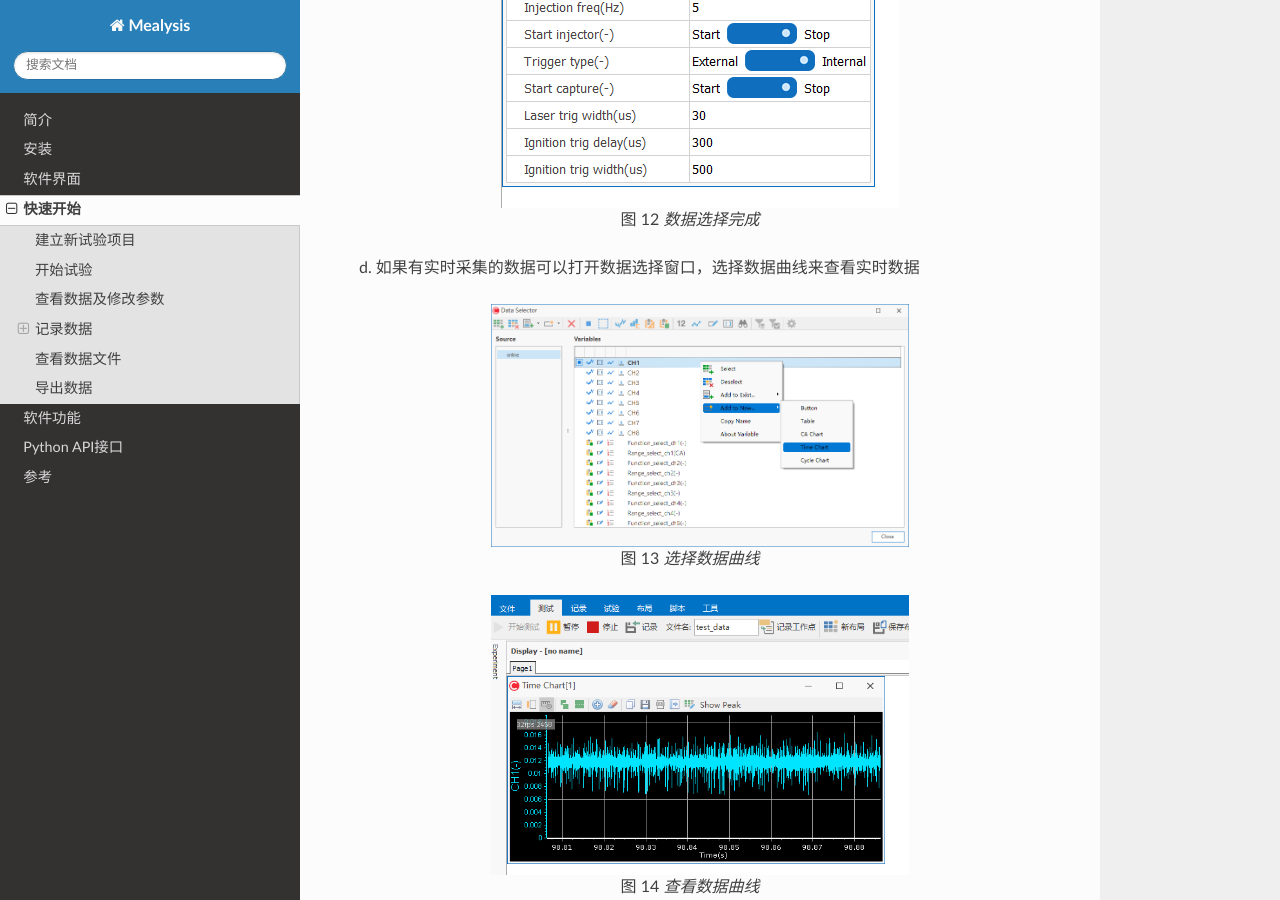
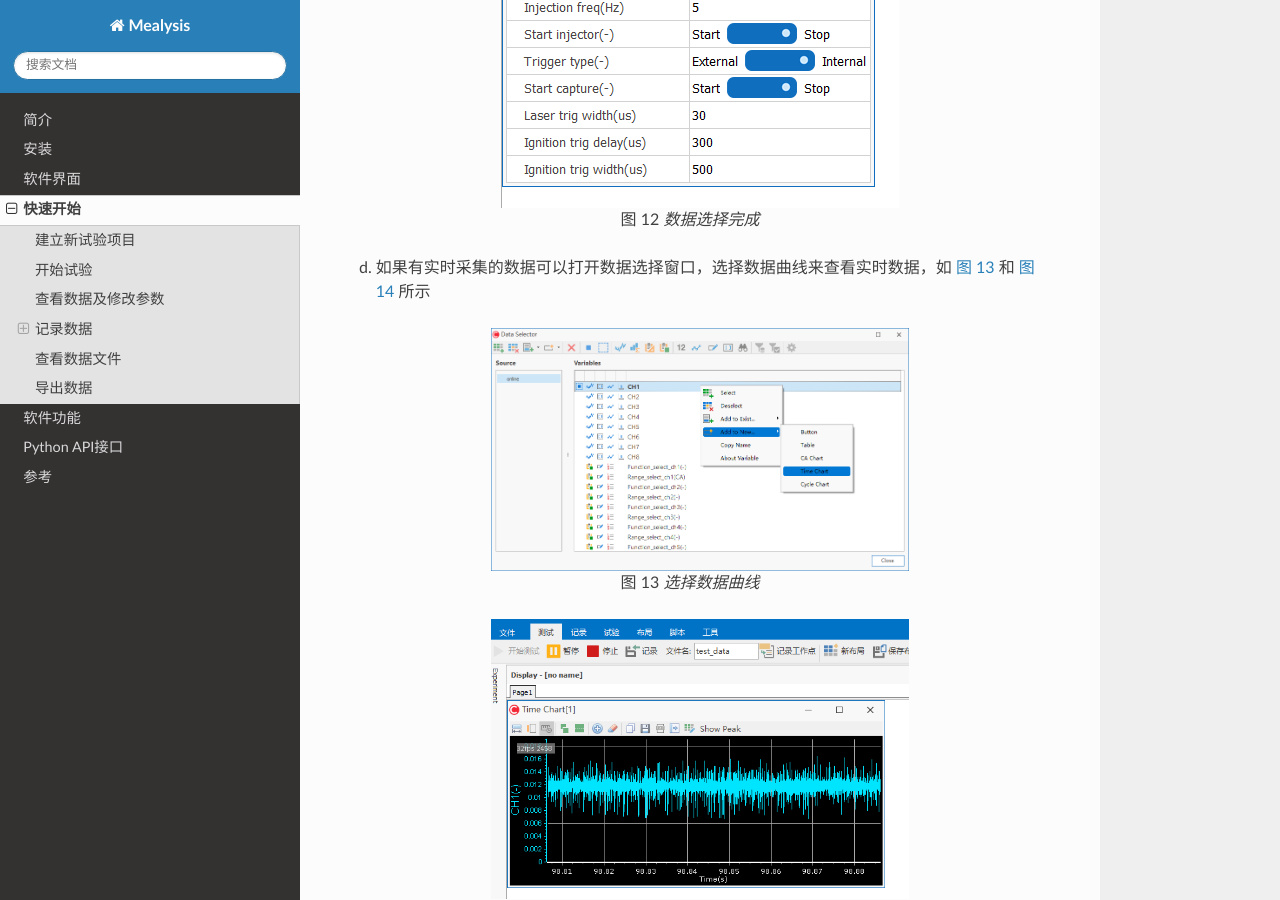
Before and after one commit to winningdaffy/mealysis_manual, a Sphinx documentation site: the page built from source/004_quick_start.rst, in a window 1280 px wide and 900 px high, scrolled down 3289 px. Built offline with Sphinx 7.4.7 and the Read the Docs theme 2.0.0, drawn with Linux system fonts in a browser that asks for light colours.

Commit message:
修改引用

```diff
--- a/source/004_quick_start.rst
+++ b/source/004_quick_start.rst
@@ -124,7 +124,7 @@
 
     数据选择完成
 
-(d) 如果有实时采集的数据可以打开数据选择窗口，选择数据曲线来查看实时数据
+(d) 如果有实时采集的数据可以打开数据选择窗口，选择数据曲线来查看实时数据，如 :numref:`img_select_ch` 和 :numref:`img_measure_time_chart` 所示
 
 .. figure:: /images/frm_data_selector-select_ch.png
     :align: center
@@ -137,7 +137,7 @@
 .. figure:: /images/measure-time_chart.png
     :align: center
     :figwidth: 60%
-    :name: img_measure-time_chart
+    :name: img_measure_time_chart
 
     查看数据曲线
 
```
